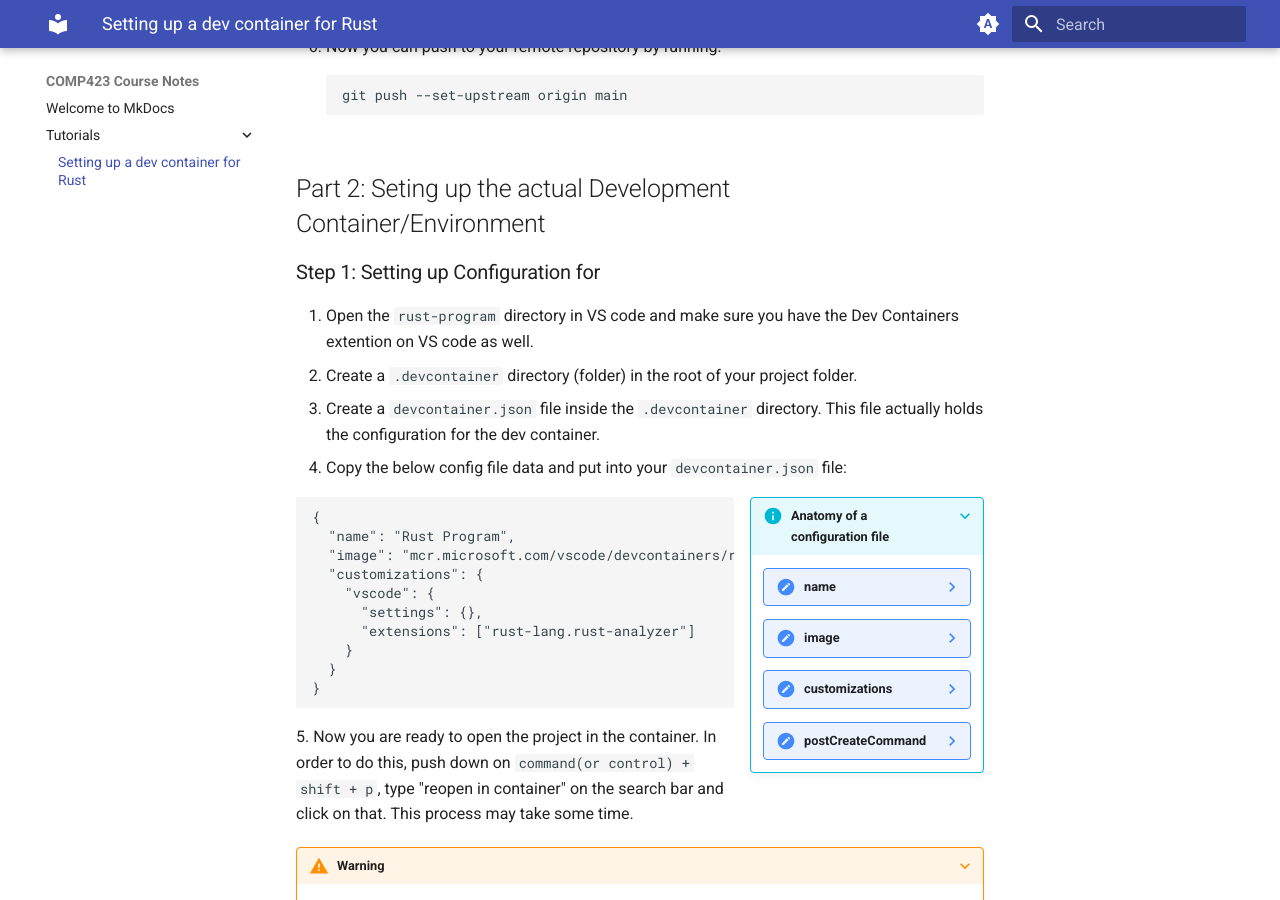
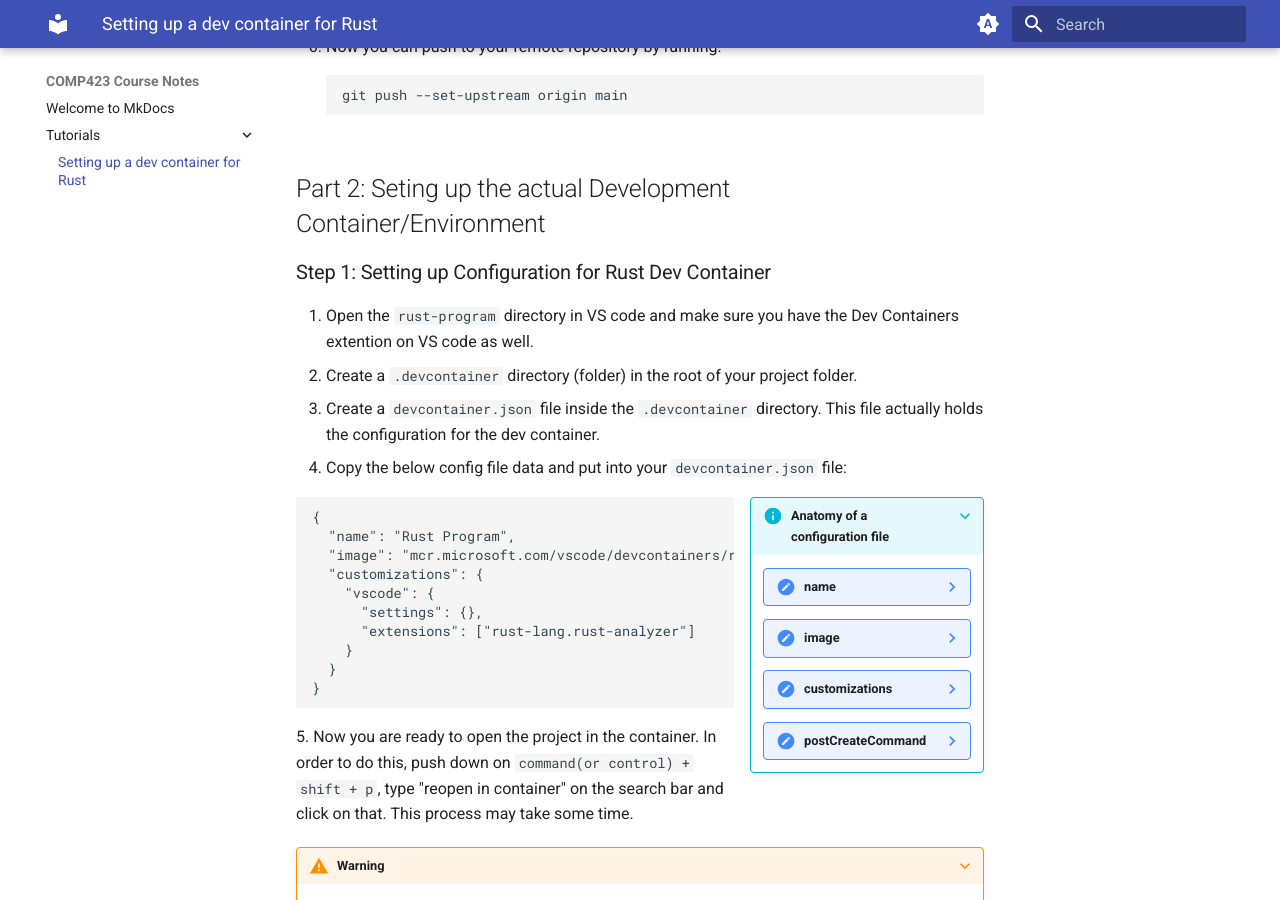
Before and after one commit to sisaxena42/comp423-course-notes, an MkDocs documentation site: the page built from docs/tutorials/rust-setup.md, in a window 1280 px wide and 900 px high, scrolled down 1680 px. Built offline with MkDocs 1.6.1 and Material for MkDocs 9.7.7, drawn with Linux system fonts in a browser that asks for light colours.

````diff
--- a/docs/tutorials/rust-setup.md
+++ b/docs/tutorials/rust-setup.md
@@ -54,7 +54,7 @@
 ```
 
 ## Part 2: Seting up the actual Development Container/Environment
-### Step 1: Setting up Configuration for
+### Step 1: Setting up Configuration for Rust Dev Container
 
 1. Open the `rust-program` directory in VS code and make sure you have the Dev Containers extention on VS code as well.
 2. Create a `.devcontainer` directory (folder) in the root of your project folder.
````
